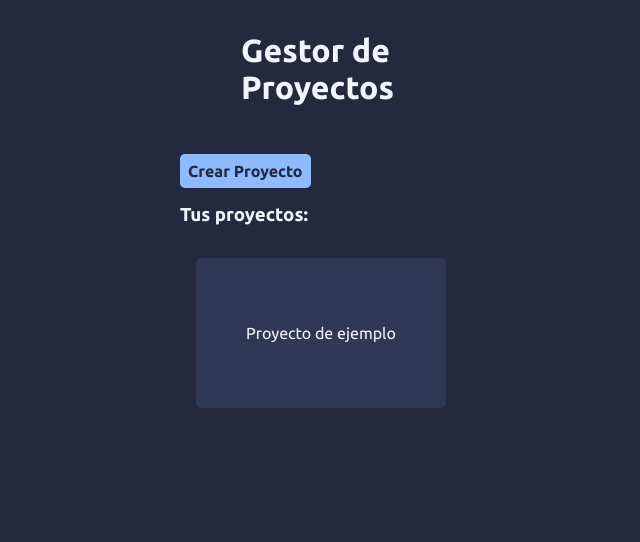
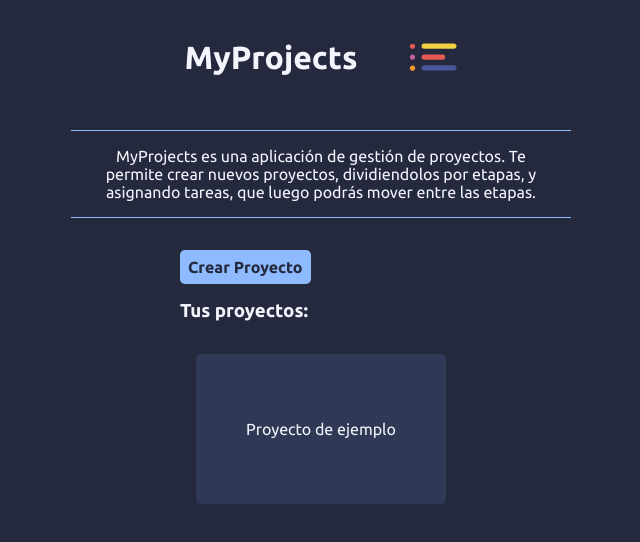
Before and after one commit to oscarmumm/gestor-de-proyectos, a React (Vite) app: page / in a window 1280 px wide. Shown: the top 542 px of the page, without its empty margins (319-959 px from the left). Built offline with nearby package versions, Linux system fonts and the light colour scheme.

Commit message:
mejorada la interfaz de home. agregado mensaje de bienvenida e icono de la app

```diff
--- a/src/App.jsx
+++ b/src/App.jsx
@@ -46,7 +46,7 @@ function App() {
             <main className="app-container">
                 <Routes>
                     <Route path="/" element={<Home />} />
-                    <Route path="/project" element={<Project />} />
+                    <Route path="/current-project" element={<Project />} />
                 </Routes>
             </main>
         </DataContext.Provider>
--- /dev/null
+++ b/src/components/HomeMessage/HomeMessage.css
@@ -0,0 +1,8 @@
+.home-message {
+    margin: 1rem;
+    padding: 1rem;
+    max-width: 500px;
+    text-align: center;
+    border-top: 1px solid var(--accent);
+    border-bottom: 1px solid var(--accent);
+}
--- /dev/null
+++ b/src/components/HomeMessage/HomeMessage.jsx
@@ -0,0 +1,11 @@
+import './HomeMessage.css'
+
+const HomeMessage = () => {
+    return <div className='home-message'>
+        <p>
+            MyProjects es una aplicación de gestión de proyectos. Te permite crear nuevos proyectos, dividiendolos por etapas, y asignando tareas, que luego podrás mover entre las etapas.
+        </p>
+    </div>;
+};
+
+export default HomeMessage;
--- a/src/components/MainHeader/MainHeader.css
+++ b/src/components/MainHeader/MainHeader.css
@@ -17,3 +17,7 @@
 .main-header__title {
     max-width: 160px;
 }
+
+.main-header__logo {
+    width: 50px;
+}
--- a/src/components/MainHeader/MainHeader.jsx
+++ b/src/components/MainHeader/MainHeader.jsx
@@ -1,11 +1,13 @@
 import NewProjectBtn from "../NewProjectBtn/NewProjectBtn";
+import main_logo from '../../assets/icons/table-of-contents-svgrepo-com.svg'
 import "./MainHeader.css";
 
 const MainHeader = ({openCreationOptionsMenu}) => {
     return (
         <header className="main-header">
             <div className="main-header__inner-container">
-                <h1 className="main-header__title">Gestor de Proyectos</h1>
+                <h1 className="main-header__title">MyProjects</h1>
+                <img className="main-header__logo" src={main_logo} alt="" />
             </div>
         </header>
     );
--- a/src/components/ProjectCreationOptions/ProjectCreationOptions.jsx
+++ b/src/components/ProjectCreationOptions/ProjectCreationOptions.jsx
@@ -38,7 +38,7 @@ const ProjectCreationOptions = ({ closeCreationOptionsMenu }) => {
             newProjectData.phase3Tasks = [];
             data.currentProject = newProjectData;
             console.log("newProjectData", newProjectData);
-            navigate("/project");
+            navigate("/current-project");
         }
     };
 
--- a/src/components/ProjectsListTile/ProjectsListTile.jsx
+++ b/src/components/ProjectsListTile/ProjectsListTile.jsx
@@ -13,10 +13,12 @@ const ProjectsListTile = ({project}) => {
             ...data,
             currentProject: project,
         });
-        navigate("/project");
+        navigate("/current-project");
     };
     return (
-        <div className="projects-list__project-card" onClick={openProject}>{project.projectName}</div>
+        <div className="projects-list__project-card" onClick={openProject}>
+            {project.projectName}
+        </div>
     );
 };
 
--- a/src/index.css
+++ b/src/index.css
@@ -7,8 +7,9 @@
     --light: #f4f5fc;
     --dark-03: #303644;
     --purple: #4f60eb;
-    --orange: #ff9574;
-    --red: #fe3b77;
+    --yellow: #F0D043;
+    --red: #E5594F;
+    --pink: #C45FA0;
     --green: #3ede9c;
     /* COLORS FOR TASKS */
     --task-color-1: #E6261F;
--- a/src/views/Home/Home.css
+++ b/src/views/Home/Home.css
@@ -1,5 +1,6 @@
 .home__body-container {
     display: flex;
+    flex-direction: column;
     width: 100%;
     align-items: center;
     justify-content: center;
--- a/src/views/Home/Home.jsx
+++ b/src/views/Home/Home.jsx
@@ -7,6 +7,7 @@ import "./Home.css";
 import NewProjectBtn from "../../components/NewProjectBtn/NewProjectBtn";
 import { useContext } from "react";
 import { DataContext } from "../../contexts/DataContext";
+import HomeMessage from "../../components/HomeMessage/HomeMessage";
 
 const Home = () => {
     const {data, setData} = useContext(DataContext)
@@ -26,6 +27,7 @@ const Home = () => {
             {/* este boton es un helper para chequear el state de data */}
             {/* <button onClick={checkData}>Chequear data</button> */}
             <div className="home__body-container">
+            <HomeMessage />
                 {/* <div className="home__recent-projects-section">
                     <h3 className="home__recent-projects-section__title">Próximas tareas a vencer</h3>
                     <RecentProjects />
```
Also changed, not shown: src/assets/icons/table-of-contents-svgrepo-com.svg (added).
